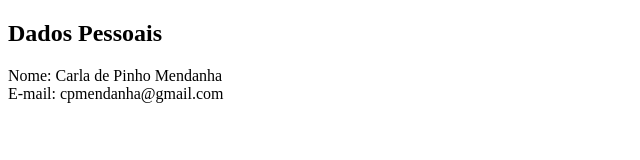
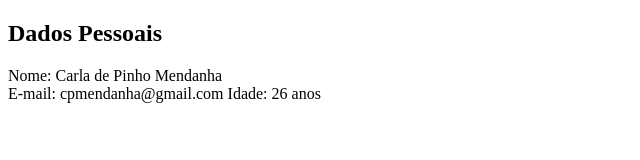
Before and after one commit to serenarla/serenarla.github.io, a plain HTML site: page index.html in a window 1280 px wide. Shown: the whole page, without its empty margins (0-640 px from the left). Drawn offline with Linux system fonts and the light colour scheme.

Commit message:
Adicionando idade

```diff
--- a/index.html
+++ b/index.html
@@ -12,7 +12,7 @@
             <p>
                 Nome: Carla de Pinho Mendanha<br>
                 E-mail: cpmendanha@gmail.com
-
+                Idade: 26 anos
             </p>
         </section>
 
```
